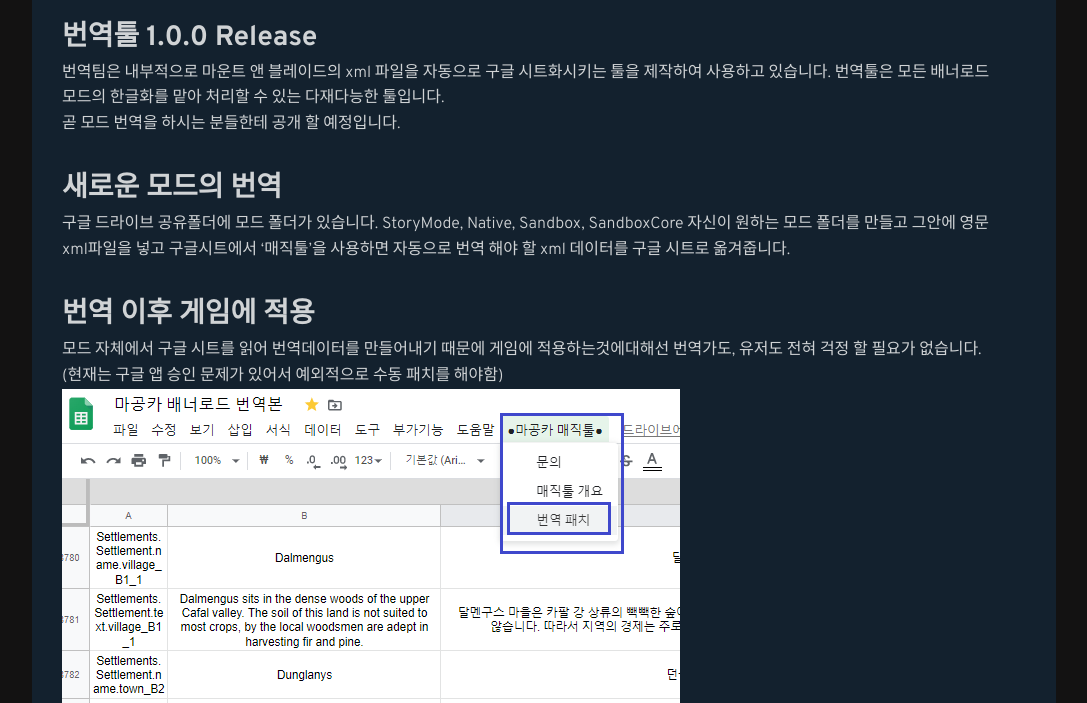
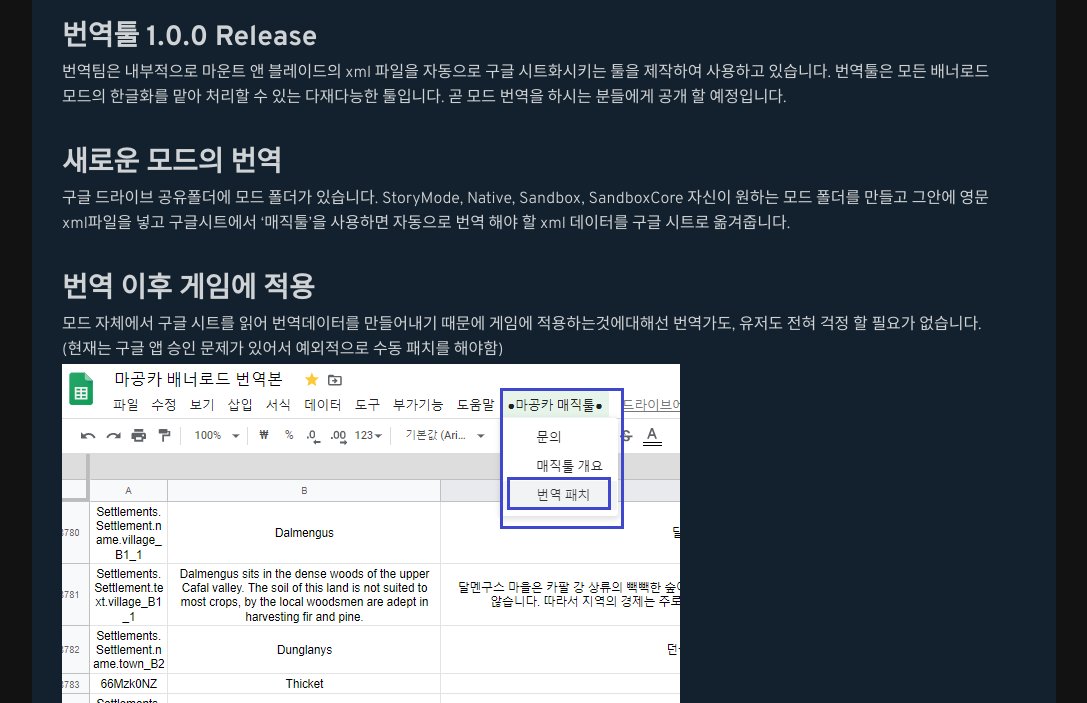
Before and after one commit to shlifedev/website, a Jekyll site: the page built from _posts/2020-04-11-translate-tool-notes-v1.1.0.md, in a window 1280 px wide and 900 px high, scrolled down 640 px, cut to the strip 197-900 px from the top of the window. Shown: the whole strip, without its empty margins (96-1183 px from the left). Built offline with Jekyll 4.4.1, drawn with Linux system fonts in a browser that asks for light colours.

Commit message:
Update 2020-04-11-translate-tool-notes-v1.1.0.md

```diff
--- a/_posts/2020-04-11-translate-tool-notes-v1.1.0.md
+++ b/_posts/2020-04-11-translate-tool-notes-v1.1.0.md
@@ -11,8 +11,7 @@
 
 # 번역툴 1.0.0 Release
 번역팀은 내부적으로 마운트 앤 블레이드의 xml 파일을 자동으로 구글 시트화시키는 툴을 제작하여 사용하고 있습니다.
-번역툴은 모든 배너로드 모드의 한글화를 맡아 처리할 수 있는 다재다능한 툴입니다.
-곧 모드 번역을 하시는 분들한테 공개 할 예정입니다.
+번역툴은 모든 배너로드 모드의 한글화를 맡아 처리할 수 있는 다재다능한 툴입니다. 곧 모드 번역을 하시는 분들에게 공개 할 예정입니다.
 
 
 # 새로운 모드의 번역
```
